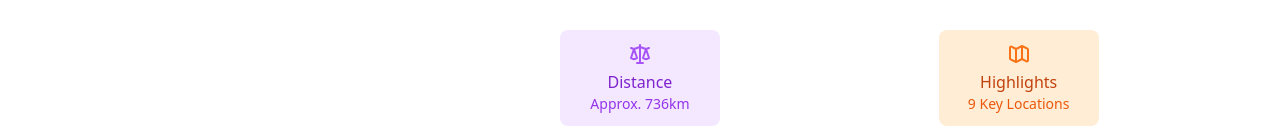
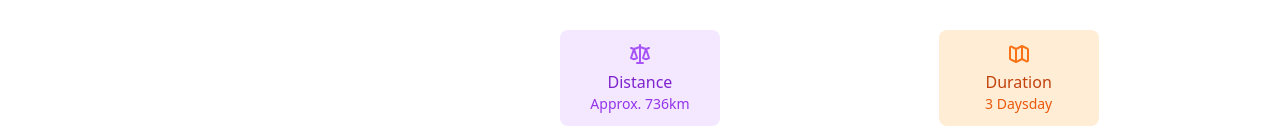
Before and after one commit to OmkarPorlikar/travel_website, a React (Create React App) app: page /itinerary/0 in a window 1280 px wide. Shown: the part 718-858 px from the top of the page. Built offline with nearby package versions, Linux system fonts and the light colour scheme; a web font is replaced by a local one.

Commit message:
Update Destinations.jsx

```diff
--- a/src/components/Destinations/Destinations.jsx
+++ b/src/components/Destinations/Destinations.jsx
@@ -82,15 +82,13 @@ const Design4 = () => (
         <p className="text-sm text-purple-600">Approx. {destinations?.distance}</p>
       </div>
 
-      {/* Highlights */}
+          {/* duration */}
       <div className="bg-orange-100 p-2 rounded-lg h-[6rem] w-[10rem] flex items-center justify-center flex-col">
         <MapIcon className="text-orange-500 h-6 w-6 mb-1" />
-        <h5 className="font-medium text-orange-700">Highlights</h5>
+        <h5 className="font-medium text-orange-700">Duration</h5>
         <p className="text-sm text-orange-600">
-          {destinations?.days.reduce(
-            (total, day) => total + day.highlights.length,
-            0
-          )} Key Locations
+          {destinations?.duration}
+          day
         </p>
       </div>
 
```
